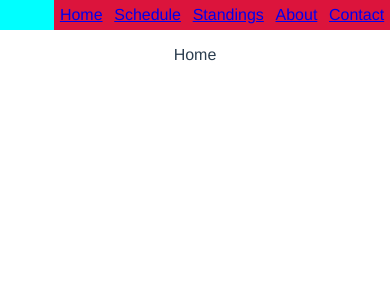
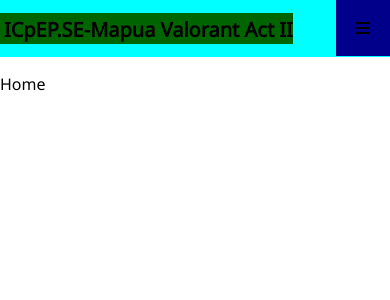
Before and after one commit to Team-Alpas/Skrappi, a Vue app: page / in a window 390 px wide. Shown: the top 300 px of the page. Built offline with nearby package versions, Linux system fonts and the light colour scheme; the HTML template or start-up script is replaced by a standard one.

Commit message:
Responsive Navbar

```diff
--- a/public/index.html
+++ b/public/index.html
@@ -6,6 +6,7 @@
     <meta name="viewport" content="width=device-width,initial-scale=1.0">
     <link rel="icon" href="<%= BASE_URL %>favicon.ico">
     <title><%= htmlWebpackPlugin.options.title %></title>
+    <script src="https://kit.fontawesome.com/289fd5222d.js" crossorigin="anonymous"></script>
   </head>
   <body>
     <noscript>
--- a/src/App.vue
+++ b/src/App.vue
@@ -11,12 +11,11 @@
 </script>
 
 <style>
+@import url('https://fonts.googleapis.com/css2?family=Noto+Sans&display=swap');
 #app {
-  font-family: Avenir, Helvetica, Arial, sans-serif;
+  font-family: 'Noto Sans', sans-serif;
   -webkit-font-smoothing: antialiased;
   -moz-osx-font-smoothing: grayscale;
-  text-align: center;
-  color: #2c3e50;
 }
 body{
   margin:0%;
--- a/src/views/Navbar.vue
+++ b/src/views/Navbar.vue
@@ -1,14 +1,29 @@
 <template>
     <div id = "Body">
         <div id = "navBox">
+            <div id = "title">
+                <h1>ICpEP.SE-Mapua Valorant Act II</h1>
+            </div>
             <div id = "links">
-            <router-link id="link" to="/Contact">Contact</router-link>
-            <router-link id="link" to="/About">About</router-link>
-            <router-link id="link" to="/Standings">Standings</router-link>
-            <router-link id="link" to="/Schedule">Schedule</router-link>
-            <router-link id="link" to="/Home">Home</router-link>
+            <router-link v-if="mobileView >=750" id="link" to="/Home">Home</router-link>
+            <router-link v-if="mobileView >=750" id="link" to="/Schedule">Schedule</router-link>
+            <router-link v-if="mobileView >=750" id="link" to="/Standings">Standings</router-link>
+            <router-link v-if="mobileView >=750" id="link" to="/About">About</router-link>
+            <router-link v-if="mobileView >=750" id="link" to="/Contact">Contact</router-link>
+            </div>
+            <div id = "barBox">
+            <i v-if="mobileView < 750" button @click="sideShow = !sideShow" class="fa fa-bars"></i>
             </div>
         </div>
+            <transition name="slide-fade">
+                <div id = "sideBar" v-if="sideShow">
+                <router-link  id="link" to="/Home">Home</router-link>
+                <router-link  id="link" to="/Schedule">Schedule</router-link>
+                <router-link  id="link" to="/Standings">Standings</router-link>
+                <router-link  id="link" to="/About">About</router-link>
+                <router-link  id="link" to="/Contact">Contact</router-link>
+                </div>
+            </transition>
         <div id = "content">
             <router-view />
         </div>
@@ -18,7 +33,25 @@
 <script>
 export default {
     name:'Navbar',
+    data(){
+        return{
+            mobileView:window.innerWidth,
+            sideShow:false,
+        }
+    },
+    created() {
+        window.addEventListener("resize", this.changeSize);
+    },
+    destroyed() {
+        window.removeEventListener("resize", this.changeSize);
+    },
+    methods:{
+        changeSize(){
+            this.mobileView=window.innerWidth;
+        }
+    }
 }
+
 </script>
 
 <style lang="scss" scoped>
@@ -26,15 +59,50 @@
     top: 0%;
     overflow:hidden;
     background-color: aqua;
+    display:flex;
+    #title{
+        h1{
+            padding: 0.75% 0 0.5% 1vw;
+            font-size: 20px;
+            background-color: darkgreen;
+        }
+    }
     #links{
-
+        margin-left: auto;
+        background-color: darkgrey;
+        text-align: right;
+        margin-top: 20px;
         #link{
-            float:right;
-            margin-right:0%;
             text-align: center;
-            padding:1.5vw;
+            padding: 50% 2vw 50% 2vw;
             background-color: crimson;
         }
     }
+    #barBox{
+        i{
+            background-color: darkblue;
+            padding: 20px;
+        }
+    }
+}
+.slide-fade-enter-active {
+transition: all .3s ease;
+}
+.slide-fade-leave-active {
+transition: all .3s cubic-bezier(1.0, 0.5, 0.8, 1.0);
+}
+.slide-fade-enter, .slide-fade-leave-to
+{
+transform: translateX(10px);
+opacity: 0;
+}
+#sideBar{
+    float:right;
+    display:grid;
+    background-color: darkmagenta;
+    width:100%;
+    #link{
+        padding:3%;
+    }
 }
 </style>
```
